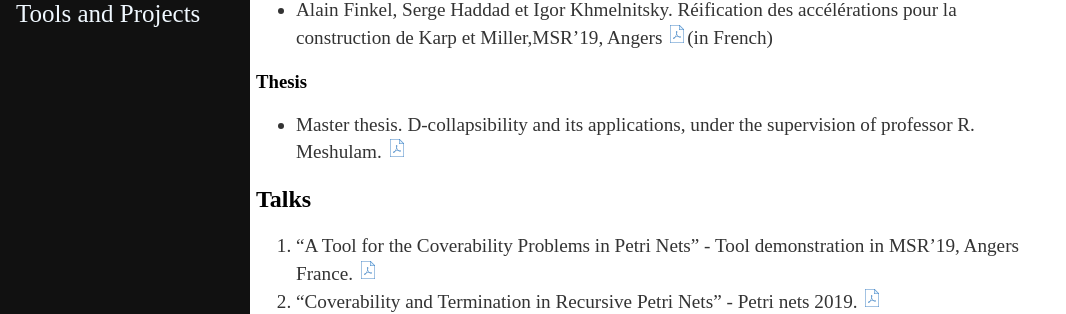
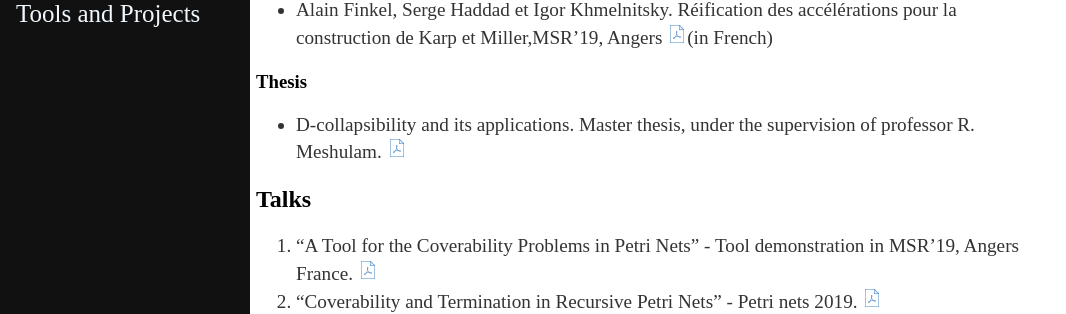
Before and after one commit to IgorKhm/igorkhm.github.io, a Jekyll site: the page built from index.md, in a window 1280 px wide and 900 px high, scrolled down 643 px. Shown: the part 146-460 px from the top of the window, without its empty margins (0-1066 px from the left). Built offline with Jekyll 4.4.1, drawn with Linux system fonts in a browser that asks for light colours.

Commit message:
Update index.md

```diff
--- a/index.md
+++ b/index.md
@@ -22,7 +22,7 @@ I am a PhD student in the lab [LSV](https://www.lsv.fr) in ENS Paris Saclay, und
    <a href="https://hal.archives-ouvertes.fr/hal-02431913"><img src="pictures/pdf.png" alt="drawing" width="20"/></a>(in French)
 
 ### Thesis
-  + Master thesis. D-collapsibility and its applications, under the supervision of professor R. Meshulam. <a href="/papers/thesis.pdf"><img src="pictures/pdf.png" alt="drawing" width="20"/> </a>
+  + D-collapsibility and its applications. Master thesis, under the supervision of professor R. Meshulam. <a href="/papers/thesis.pdf"><img src="pictures/pdf.png" alt="drawing" width="20"/> </a>
 
 ## Talks
 
```
